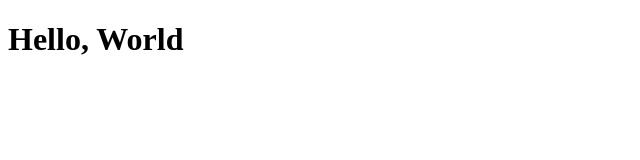
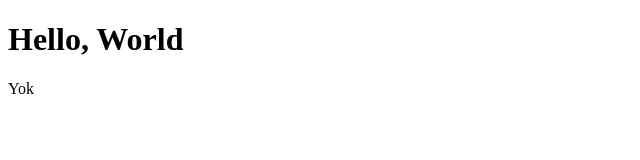
Before and after one commit to pornpatan/learn-git, a plain HTML site: page index.html in a window 1280 px wide. Shown: the full height of the page, 0-640 px from the left. Drawn offline with Linux system fonts and the light colour scheme.

Commit message:
add some features

```diff
--- a/index.html
+++ b/index.html
@@ -7,5 +7,6 @@
 </head>
 <body>
     <h1>Hello, World</h1>
+    <p>Yok</p>
 </body>
 </html>
```
